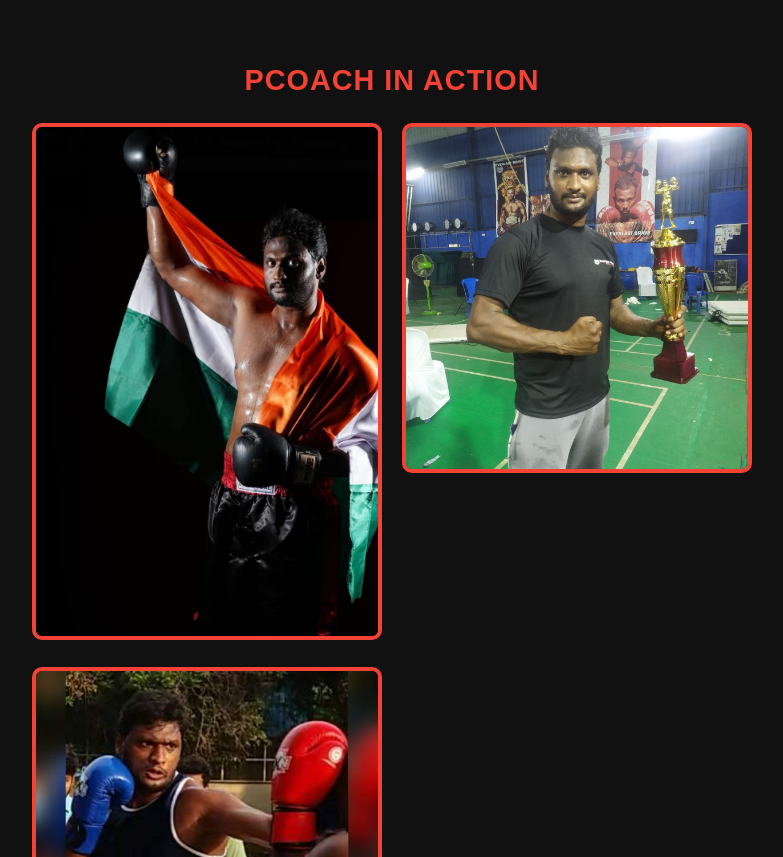
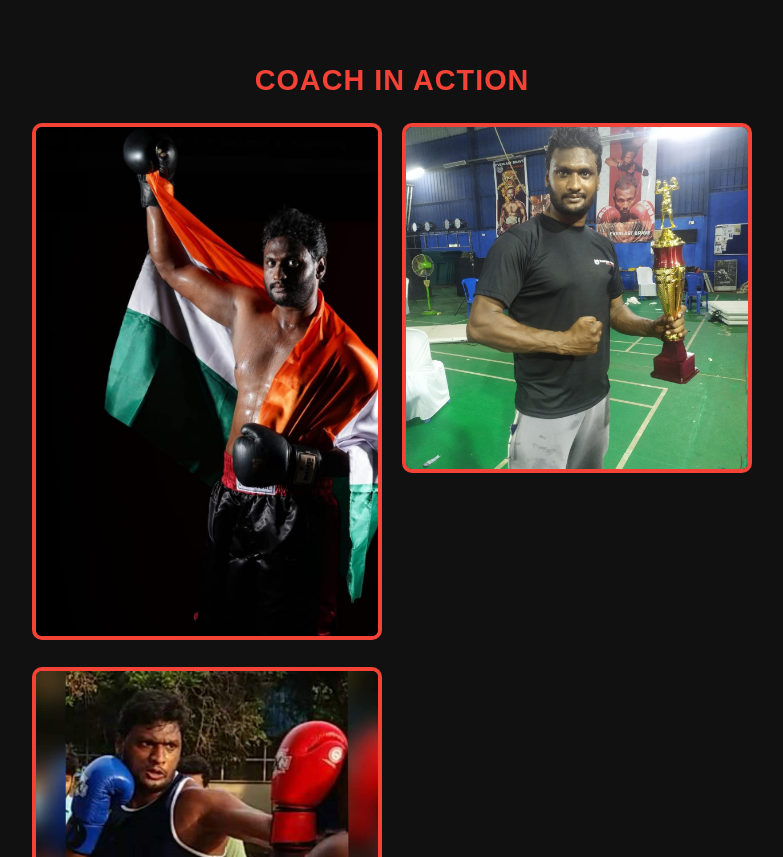
Before and after one commit to harryskalvi/glove-on-fire, a plain HTML site: page gallery.html in a window 1280 px wide. Shown: the part 1914-2771 px from the top of the page, without its empty margins (248-1031 px from the left). Drawn offline with nearby package versions, Linux system fonts and the light colour scheme; files whose address does not match are found by name.

Commit message:
Update gallery.html

```diff
--- a/gallery.html
+++ b/gallery.html
@@ -93,7 +93,7 @@
         </div>
 
         <!-- Coach in Action -->
-        <h2>PCoach in Action</h2>
+        <h2>Coach in Action</h2>
         <div class="gallery-grid">
           <a
             href="images/coach1.jpg"
```
